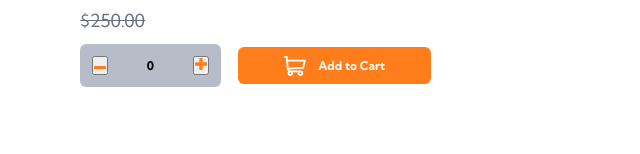
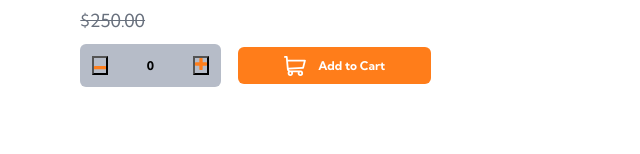
Before and after one commit to GentleMizt/E-Design-Revamped, a website: page index.html in a window 1280 px wide. Shown: the part 438-592 px from the top of the page, 556-1196 px from the left. Drawn offline with Linux system fonts and the light colour scheme.

Commit message:
progress

```diff
--- a/scss/layouts/_section1.scss
+++ b/scss/layouts/_section1.scss
@@ -172,6 +172,11 @@ main {
           border-radius: 0.5rem;
           cursor: pointer;
 
+          &--button{
+            background: $blue;
+            // border: none;
+          }
+
           @include mq(640px) {
             width: 100%;
             padding: 2.2rem 1rem;
```
Also changed, not shown: assets/css/main.css, 1 other file.
